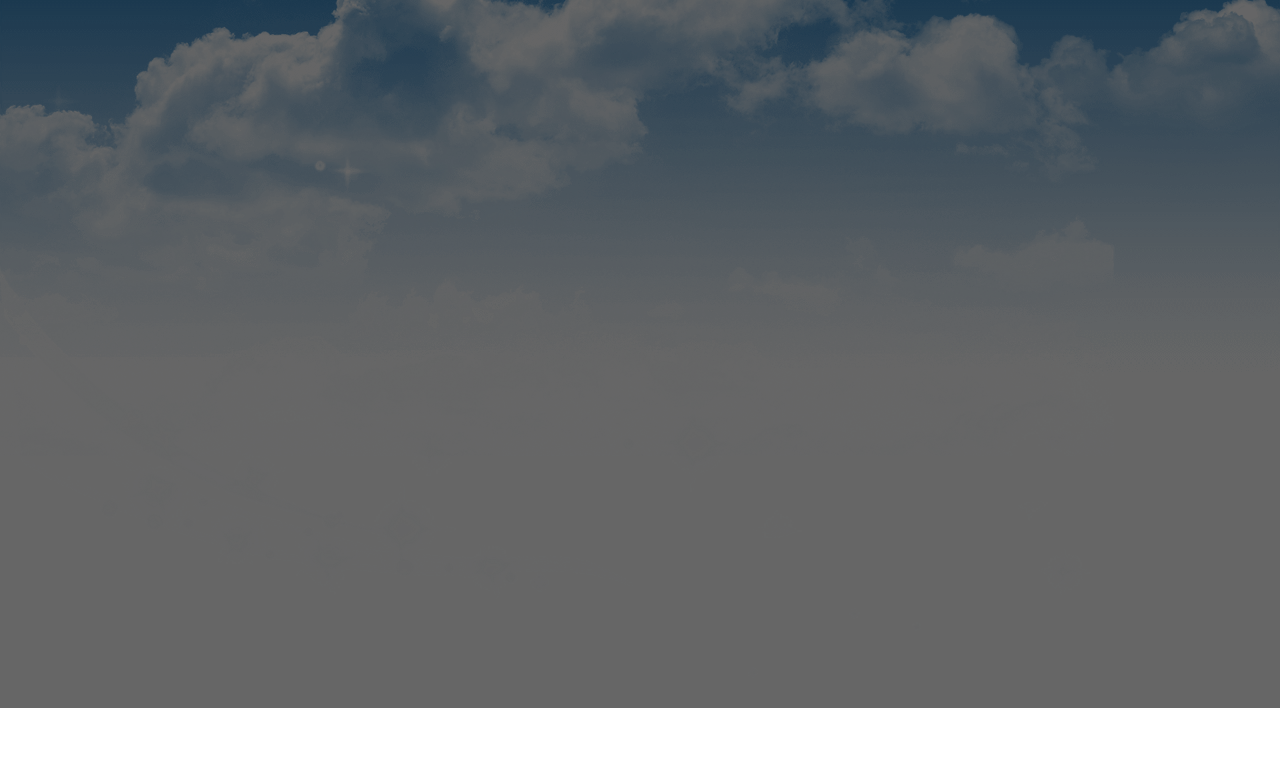
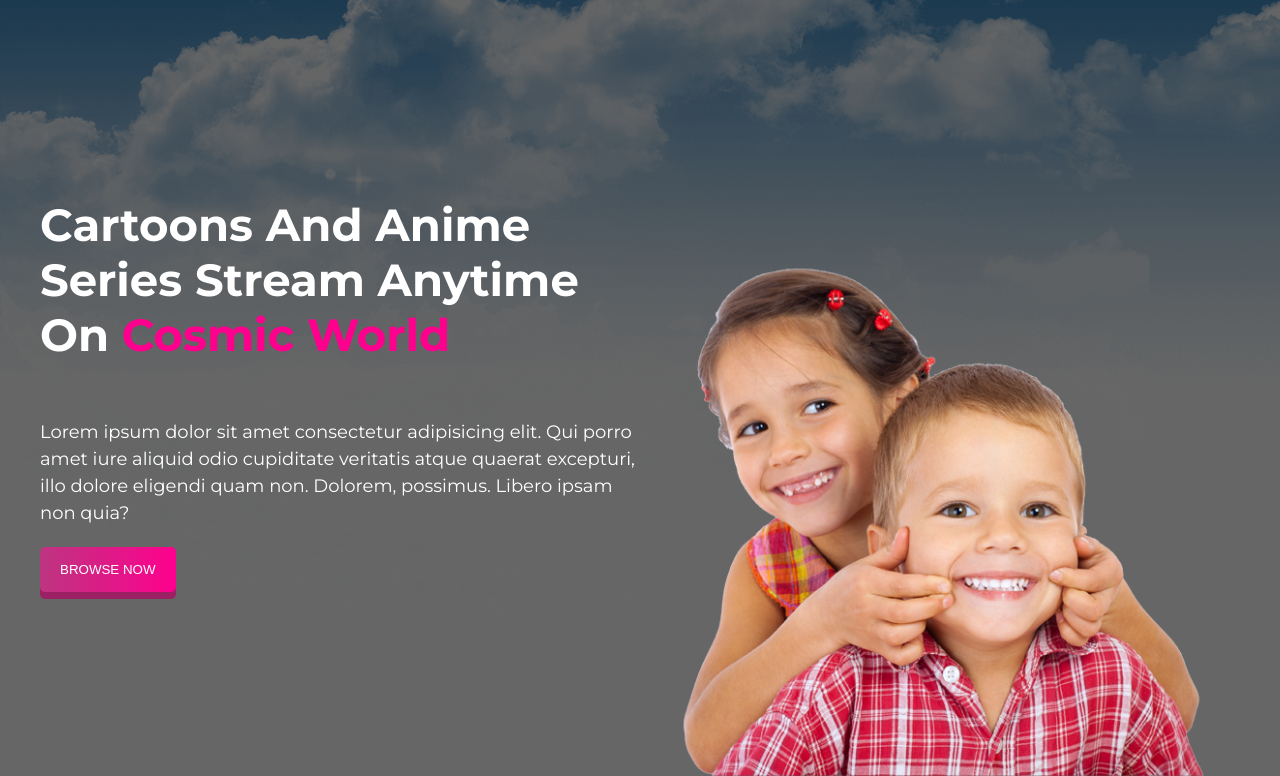
Before and after one commit to robinrakibul/cosmic-world, a plain HTML site: page index.html in a window 1280 px wide. Shown: the part 92-868 px from the top of the page. Before the commit the page ends 800 px from the top, so only its background shows below. Drawn offline with Linux system fonts and the light colour scheme.

Commit message:
banner complete

```diff
--- a/css/style.css
+++ b/css/style.css
@@ -7,18 +7,38 @@ body{
     font-family: 'Montserrat', sans-serif;
 }
 header{
-    height: 100vh;
     background-image: url('/images/cloud.png');
     background-repeat: no-repeat;
     background-size: cover;
     background-color: rgba(0,0,0,0.6);
     background-blend-mode: overlay;
-
 }
 .container{
     max-width: 1200px;
     margin: 0 auto;
     padding: 0 30px;
+}
+.highlight{
+    color: #FF008E;
+}
+
+.primary-button{
+    outline: 0;
+    border: 0;
+    padding: 15px 20px;
+    background-image: linear-gradient(90deg,#bd3580,#FF008E);
+    color: white;
+    font-weight: 18px;
+    border-radius: 5px;
+    cursor: pointer;
+    text-transform: uppercase;
+    box-shadow: 0 7px 0 #9b2164;
+    position: relative;
+    top: 0;
+}
+.primary-button:active{
+    top: 5px;
+    box-shadow: 0 2px 0 #9b2164;
 }
 nav>ul>li{
     display: inline;
@@ -34,6 +54,37 @@ nav>ul>li>a{
 nav{
     display: flex;
     justify-content: space-between;
-    height: 80px;
+    height: auto;
     align-items: center;
 }
+
+/* Banner */
+.banner{
+    height: 100vh;
+    display: grid;
+    grid-template-columns: repeat(2,1fr);
+}
+.banner-left{
+    display: flex;
+    flex-direction: column;
+    justify-content: center;
+    align-items: flex-start;
+}
+.banner-left h1{
+    font-size: 45px;
+    color: white;
+}
+.banner-left p{
+    color: white;
+    font-size: 18px;
+    line-height: 1.5;
+    margin: 20px 0;
+}
+.banner-right img{
+    width: 100%;
+}
+.banner-right{
+    display: flex;
+    justify-content: center;
+    align-items: flex-end;
+}
--- a/index.html
+++ b/index.html
@@ -21,6 +21,20 @@
                 <li><a href="">Contact</a></li>
             </ul>
         </nav>
+        <section class="container">
+            <div class="banner">
+                <div class="banner-left">
+                    <h1>Cartoons And Anime Series Stream Anytime On <span class="highlight">
+                        Cosmic World
+                    </span></h1>
+                    <p>Lorem ipsum dolor sit amet consectetur adipisicing elit. Qui porro amet iure aliquid odio cupiditate veritatis atque quaerat excepturi, illo dolore eligendi quam non. Dolorem, possimus. Libero ipsam non quia?</p>
+                    <button class="primary-button">Browse Now</button>
+                </div>
+                <div class="banner-right">
+                    <img src="/images/banner.png" alt="">
+                </div>
+            </div>
+        </section>
     </header>
 </body>
 </html>
```
Also changed, not shown: images/banner.png (renamed from images/about.png).
